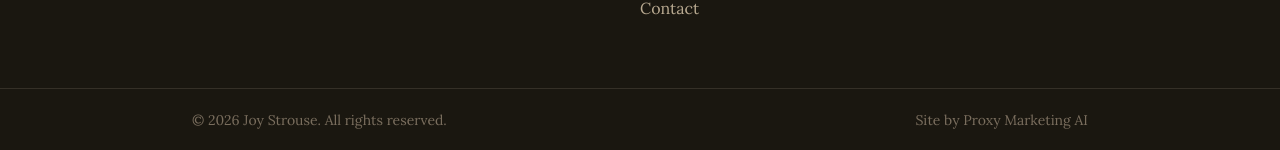
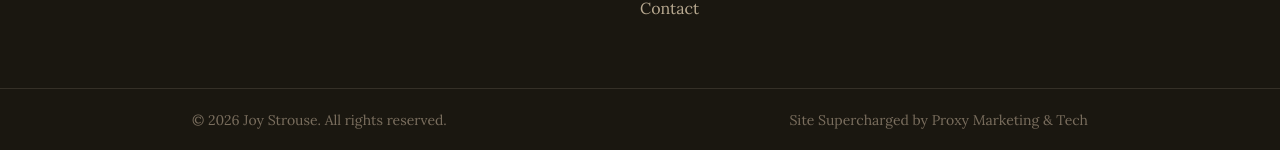
Before and after one commit to JimmyFlame77/joystrouseauthor, a Jekyll site: the page built from index.html, in a window 1280 px wide and 900 px high, scrolled down 3415 px. Shown: the part 747-897 px from the top of the window. Built offline with Jekyll 4.4.1, drawn with Linux system fonts in a browser that asks for light colours; some web fonts are replaced; the list of posts is cut into pages by our own code.

Commit message:
Update footer credit text and link

```diff
--- a/_includes/footer.html
+++ b/_includes/footer.html
@@ -37,7 +37,7 @@
   <div class="footer-bottom">
     <div class="container">
       <p>&copy; {{ site.time | date: "%Y" }} {{ site.author.name }}. All rights reserved.</p>
-      <p class="footer-credit">Site by <a href="https://proxymarketing.ai" target="_blank" rel="noopener noreferrer">Proxy Marketing AI</a></p>
+      <p class="footer-credit">Site Supercharged by <a href="https://proxymarketing.ai" target="_blank" rel="noopener noreferrer">Proxy Marketing & Tech</a></p>
     </div>
   </div>
 
```
